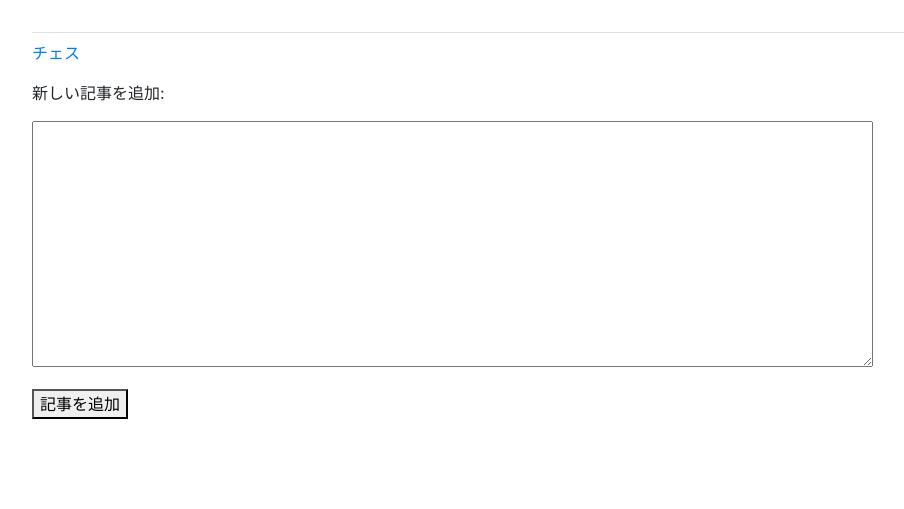
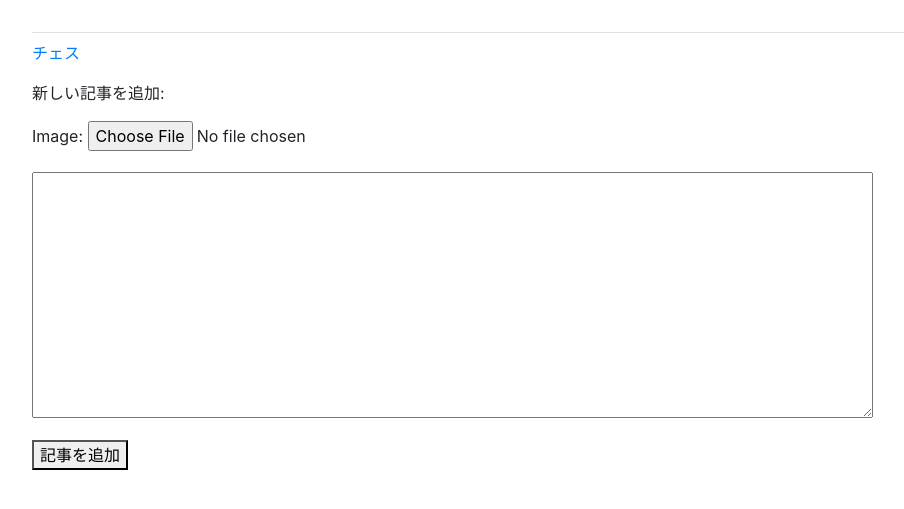
Before and after one commit to 19276YamamotoKeisuke/learning_log, a Django app: page /new_entry/1/ in a window 1280 px wide. Shown: the part 58-567 px from the top of the page, without its empty margins (53-957 px from the left). Run offline with Django 4.2, Linux system fonts and the light colour scheme; a user stored in the database is signed in; data comes from the database, SQL or seed files in the repository; both versions use the stored data as it was after the commit; parts of the project's set-up code (start-up, migrations or seed data) failed here and were passed over; some libraries are stand-ins or nearby versions.

```diff
--- a/learning_log/settings.py
+++ b/learning_log/settings.py
@@ -11,9 +11,13 @@ https://docs.djangoproject.com/en/4.0/ref/settings/
 """
 
 from pathlib import Path
+import os
 
 # Build paths inside the project like this: BASE_DIR / 'subdir'.
 BASE_DIR = Path(__file__).resolve().parent.parent
+MEDIA_ROOT = os.path.join(BASE_DIR, 'media/')
+# とりあえず画像フォームは保留
+# MEDIA_URL = '/media/'
 
 
 # Quick-start development settings - unsuitable for production
--- a/learning_logs/admin.py
+++ b/learning_logs/admin.py
@@ -3,6 +3,8 @@ from django.contrib import admin
 # Register your models here.
 
 from .models import Topic, Entry
+# , UploadImage
 
 admin.site.register(Topic)
 admin.site.register(Entry)
+# admin.site.register(UploadImage)
--- a/learning_logs/forms.py
+++ b/learning_logs/forms.py
@@ -1,17 +1,26 @@
 from socket import fromshare
 from django import forms
 
-from .models import Topic, Entry
+from .models import Topic, Entry, UploadImage
+# , UploadImage
 
 class TopicForm(forms.ModelForm):
+    """新規トピック追加用フォーム"""
     class Meta:
         model = Topic
         fields = {'text'}
         labels = {'text': ''}
 
 class EntryForm(forms.ModelForm):
+    """新規記事追加用フォーム"""
     class Meta:
         model = Entry
         fields = Entryfields = ['text']
         labels = {'text': ''}
         widgets = {'text': forms.Textarea(attrs={'cols': 80})}
+
+class UploadForm(forms.ModelForm):
+    """新規記事画面の画像追加用フォーム"""
+    class Meta:
+        model = UploadImage
+        fields = ['image']
--- a/learning_logs/models.py
+++ b/learning_logs/models.py
@@ -7,7 +7,6 @@ class Topic(models.Model):
     text = models.CharField(max_length=200)
     date_added = models.DateTimeField(auto_now_add=True)
     owner = models.ForeignKey(User, on_delete=models.CASCADE)
-    # test_colum = models.CharField(max_length=20)
 #     print("サーバー稼働時に呼び出される？")
 
     def __str__(self):
@@ -21,9 +20,23 @@ class Entry(models.Model):
     text = models.TextField()
     date_added = models.DateTimeField(auto_now_add = True)
 
+    # image = models.ImageField(upload_to='img/', null=True, blank=True)
+    # title = models.CharField(max_length=200, null=True, blank=True)
+
+
     class Meta:
         verbose_name_plural = 'entries'
 
     def __str__(self):
         """モデルの文字列表現を返す"""
         return f"{self.text[:25]}..."
+
+
+class UploadImage(models.Model):
+    """画像保存データベースtest"""
+    # entry = models.ForeignKey(Entry, on_delete = models.CASCADE)
+    image = models.ImageField(upload_to='img/', null=True, blank=True)
+    title = models.CharField(max_length=200, null=True, blank=True)
+
+    def __str__(self):
+        return self.title
--- a/learning_logs/templates/learning_logs/new_entry.html
+++ b/learning_logs/templates/learning_logs/new_entry.html
@@ -7,6 +7,7 @@
     <p>新しい記事を追加:</p>
     <form action="{% url 'learning_logs:new_entry' topic.id %}" method='post'>
         {% csrf_token %}
+        {{ image_form.as_p }}
         {{ form.as_p }}
         <button name='submit'>記事を追加</button>
     </form>
--- a/learning_logs/views.py
+++ b/learning_logs/views.py
@@ -3,7 +3,7 @@ from django.shortcuts import render, redirect
 from django.contrib.auth.decorators import login_required
 
 from .models import Topic, Entry
-from .forms import TopicForm, EntryForm
+from .forms import TopicForm, EntryForm, UploadForm
 
 # Create your views here.
 def index(request):
@@ -65,18 +65,25 @@ def new_entry(request, topic_id):
     if request.method != 'POST':
         # データは送信されなかったので空のフォームを生成する
         form = EntryForm()
+        image_form = UploadForm()
 
     else:
         # POSTでデータが送信されたのでこれを処理する
         form = EntryForm(data=request.POST)
-        if form.is_valid():
-            new_entry = form.save(commit=False)
+        image_form = UploadForm(data=request.POST)
+        if form.is_valid() and image_form.is_valid():
+            # form_get_image = image_form.save(commit=False)
+            new_entry = image_form.save(commit=False)
+            # new_entry = form_get_image
             new_entry.topic = topic
             new_entry.save()
+            # upload_image = image_form.save(commit=False)
+            # upload_image.save()
+
             return redirect('learning_logs:topic', topic_id=topic_id)
 
     # 空または無効のフォームを送信する
-    context = {'topic': topic, 'form': form}
+    context = {'topic': topic, 'form': form, 'image_form':image_form }
     return render(request, 'learning_logs/new_entry.html', context)
 
 
```
Also changed, not shown: db.sqlite3, learning_logs/migrations/0004_uploadimage.py (added), learning_logs/migrations/0005_uploadimage_title.py (added), learning_logs/migrations/0006_entry_image_entry_title.py (added), learning_logs/migrations/0007_remove_uploadimage_entry.py (added), learning_logs/migrations/0008_delete_uploadimage.py (added), learning_logs/migrations/0009_uploadimage_remove_entry_image_remove_entry_title.py (added).
